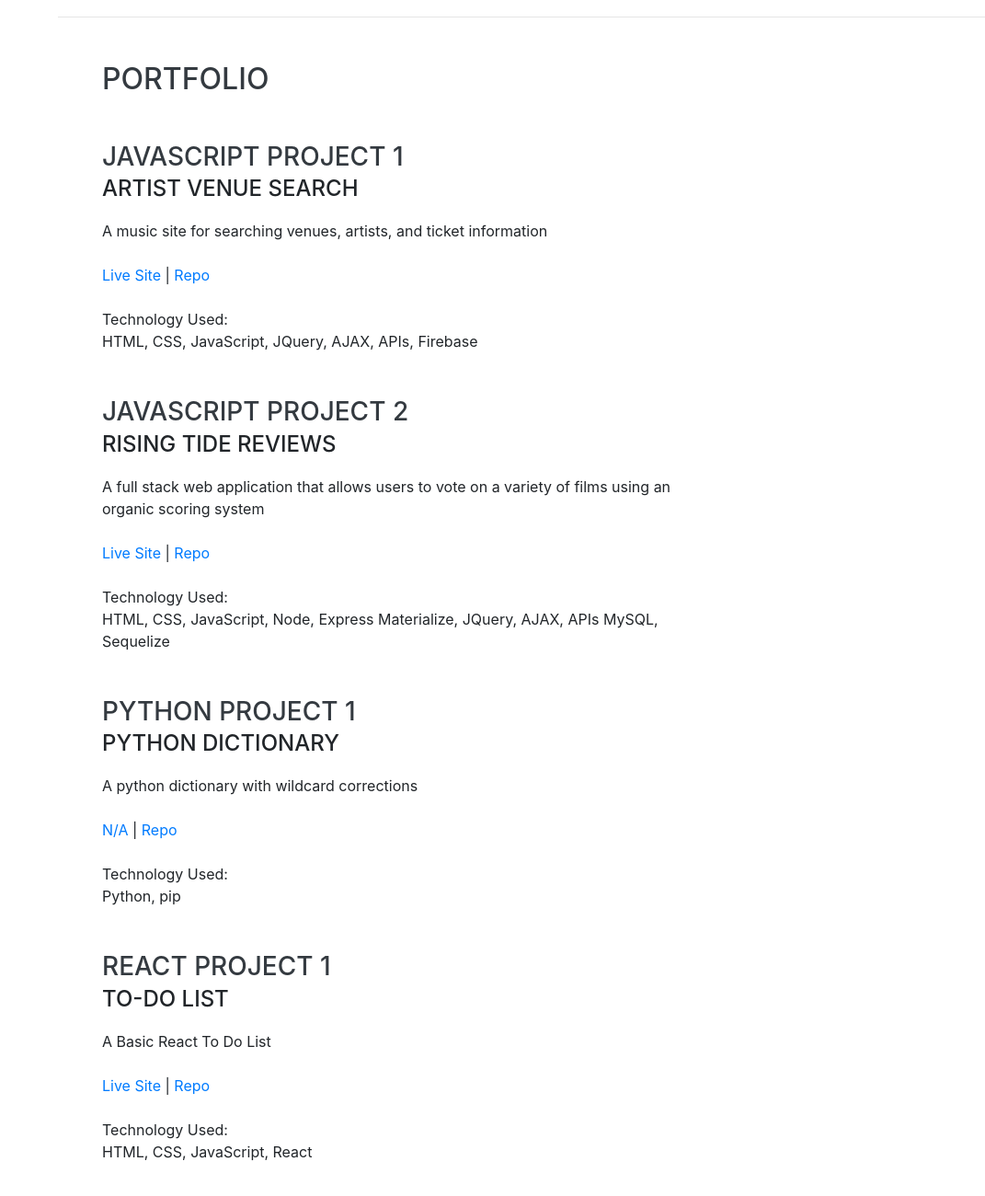
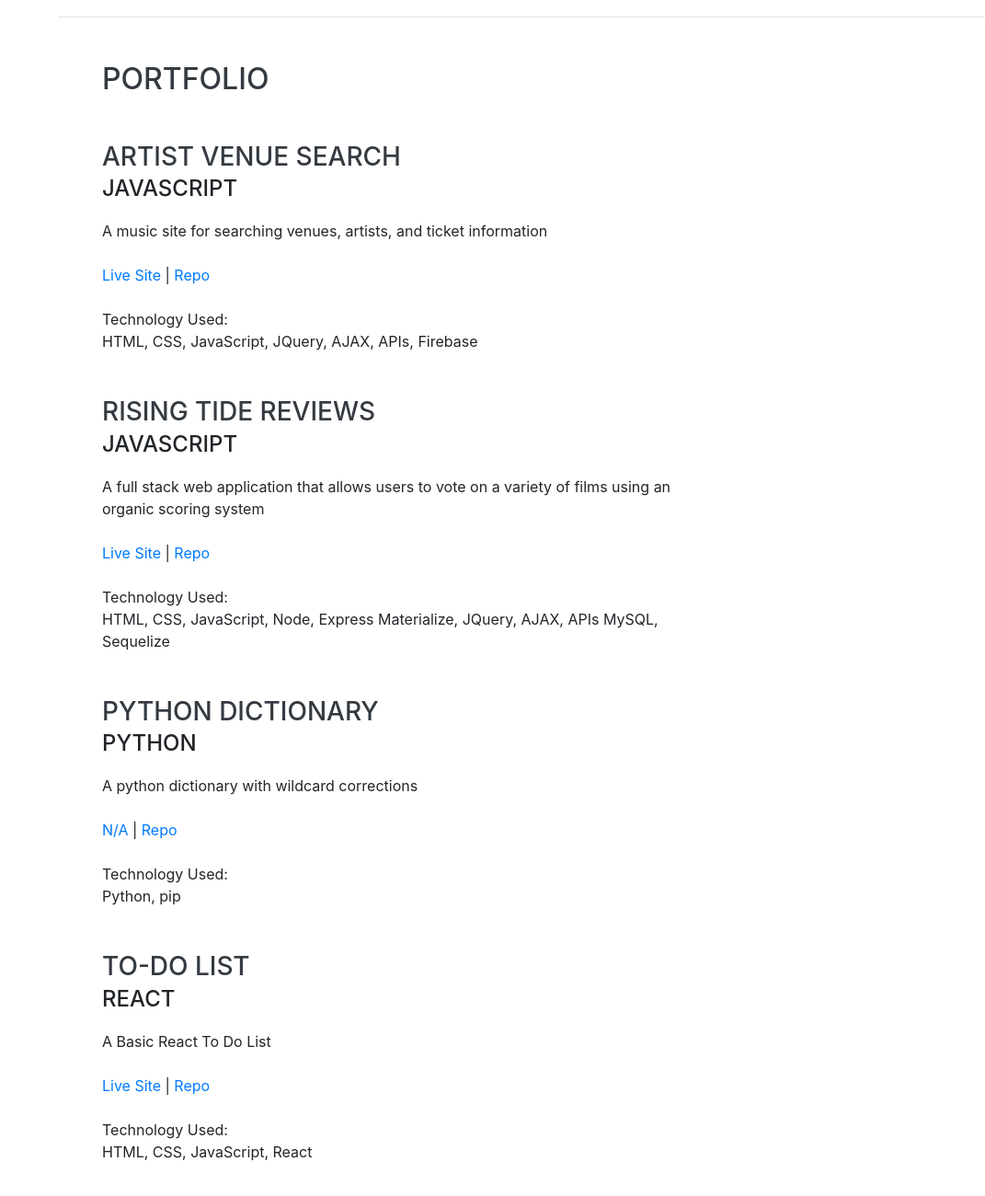
Before and after one commit to robertmoore40/portfolio, a website with bundled scripts: page index.html in a window 1280 px wide. Shown: the part 3644-4944 px from the top of the page at 92% size, without its empty margins (209-1280 px from the left). Built offline with nearby package versions, Linux system fonts and the light colour scheme; a web font is replaced by a local one.

Commit message:
removed tags

```diff
--- a/index.html
+++ b/index.html
@@ -225,8 +225,8 @@
 
         <div class="resume-item d-flex flex-column flex-md-row justify-content-between mb-5">
           <div class="resume-content">
-            <h3 class="mb-0">JavaScript Project 1</h3>
-            <div class="subheading mb-3">Artist Venue Search</div>
+            <h3 class="mb-0">Artist Venue Search</h3>
+            <div class="subheading mb-3">Javascript</div>
             <div>A music site for searching venues, artists, and ticket information</div>
             <br>
             <div>
@@ -246,8 +246,8 @@
 
         <div class="resume-item d-flex flex-column flex-md-row justify-content-between mb-5">
           <div class="resume-content">
-            <h3 class="mb-0">JavaScript Project 2</h3>
-            <div class="subheading mb-3">Rising Tide Reviews</div>
+            <h3 class="mb-0">Rising Tide Reviews</h3>
+            <div class="subheading mb-3">Javascript</div>
             <div>A full stack web application that allows users to vote on a variety of films using an organic scoring system</div>
 
             <br>
@@ -268,8 +268,8 @@
 
         <div class="resume-item d-flex flex-column flex-md-row justify-content-between mb-5">
           <div class="resume-content">
-            <h3 class="mb-0">Python Project 1</h3>
-            <div class="subheading mb-3">Python Dictionary</div>
+            <h3 class="mb-0">Python Dictionary</h3>
+            <div class="subheading mb-3">Python</div>
             <div>A python dictionary with wildcard corrections</div>
 
             <br>
@@ -291,8 +291,8 @@
 
         <div class="resume-item d-flex flex-column flex-md-row justify-content-between mb-5">
           <div class="resume-content">
-            <h3 class="mb-0">React Project 1</h3>
-            <div class="subheading mb-3">To-Do List</div>
+            <h3 class="mb-0">To-Do List</h3>
+            <div class="subheading mb-3">React</div>
             <div>A Basic React To Do List</div>
 
             <br>
```
